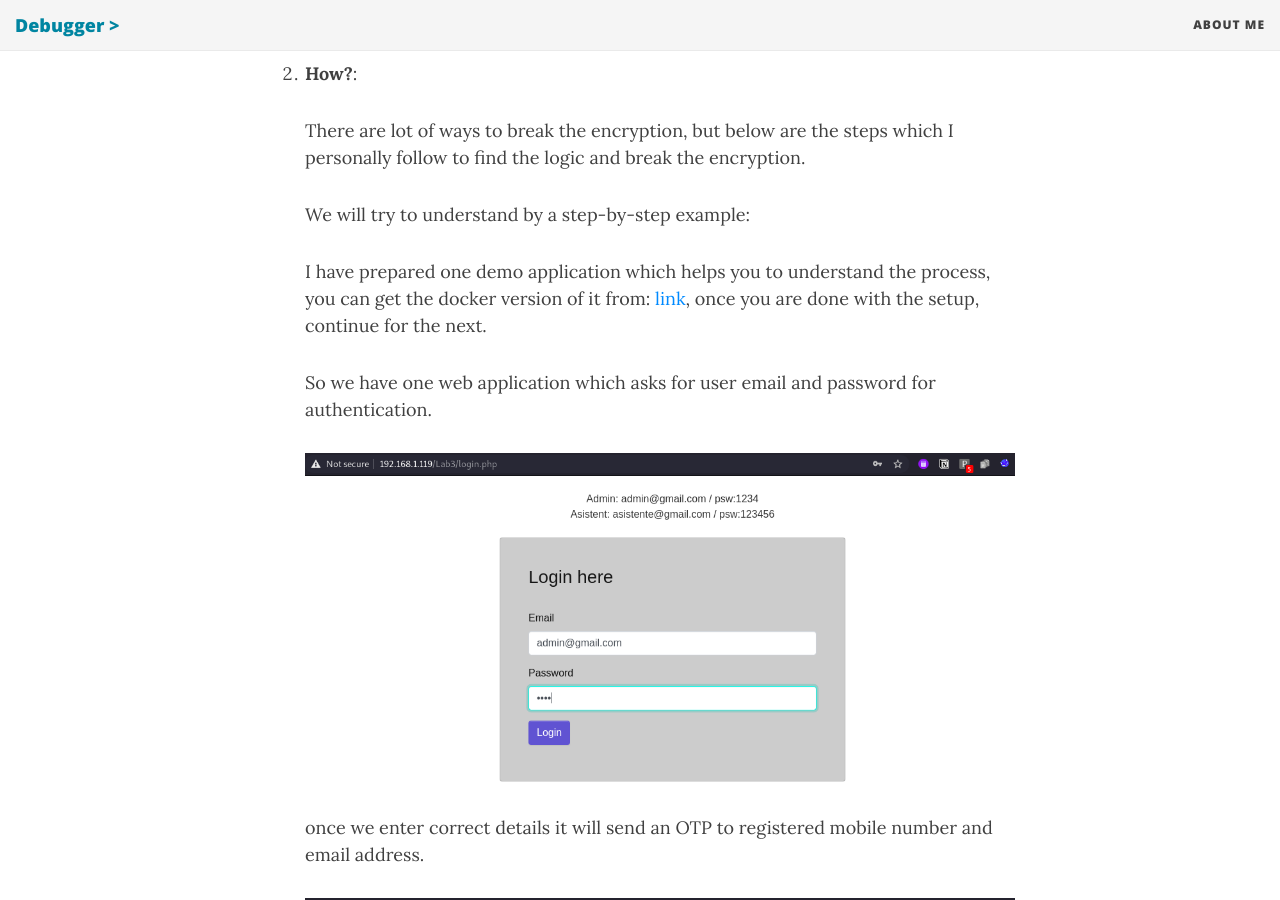
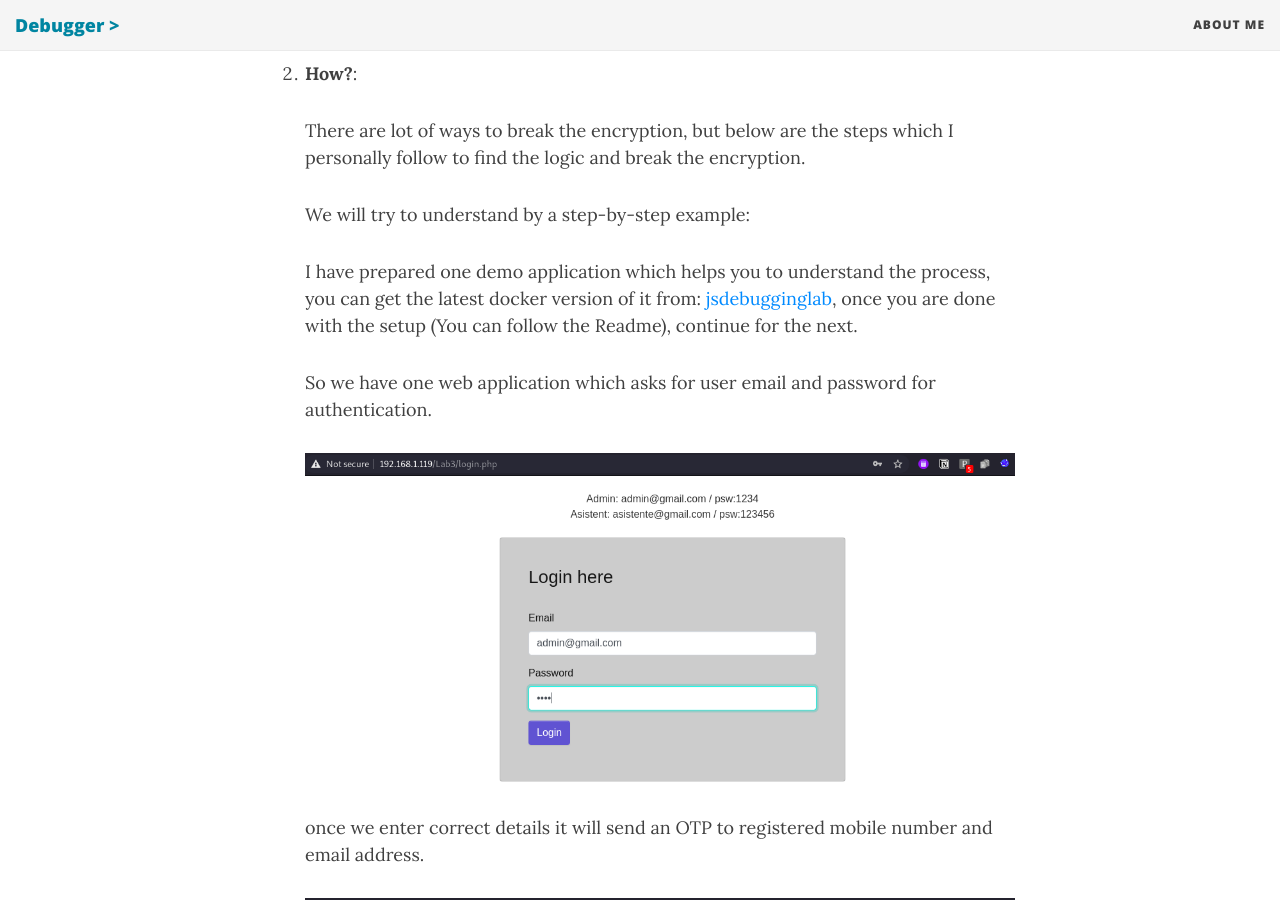
Before and after one commit to bhattsameer/bhattsameer.github.io, a Jekyll site: the page built from _posts/2021/2021-01-01-client-side-encryption-bypass-part-1.markdown, in a window 1280 px wide and 900 px high, scrolled down 4590 px. Built offline with Jekyll 4.4.1, drawn with Linux system fonts in a browser that asks for light colours; nearby versions of some CDN libraries.

Commit message:
Update 2021-01-01-client-side-encryption-bypass-part-1.markdown

```diff
--- a/_posts/2021/2021-01-01-client-side-encryption-bypass-part-1.markdown
+++ b/_posts/2021/2021-01-01-client-side-encryption-bypass-part-1.markdown
@@ -106,7 +106,7 @@ Sometimes they may use multiple encryption techniques on the same piece of data,
 
     We will try to understand by a step-by-step example:
 
-    I have prepared one demo application which helps you to understand the process, you can get the docker version of it from: [link](), once you are done with the setup, continue for the next.
+    I have prepared one demo application which helps you to understand the process, you can get the latest docker version of it from: [jsdebugginglab](http://hub.docker.com/r/bhattsameer/jsdebugginglab), once you are done with the setup (You can follow the Readme), continue for the next.
 
     So we have one web application which asks for user email and password for authentication.
 
```
